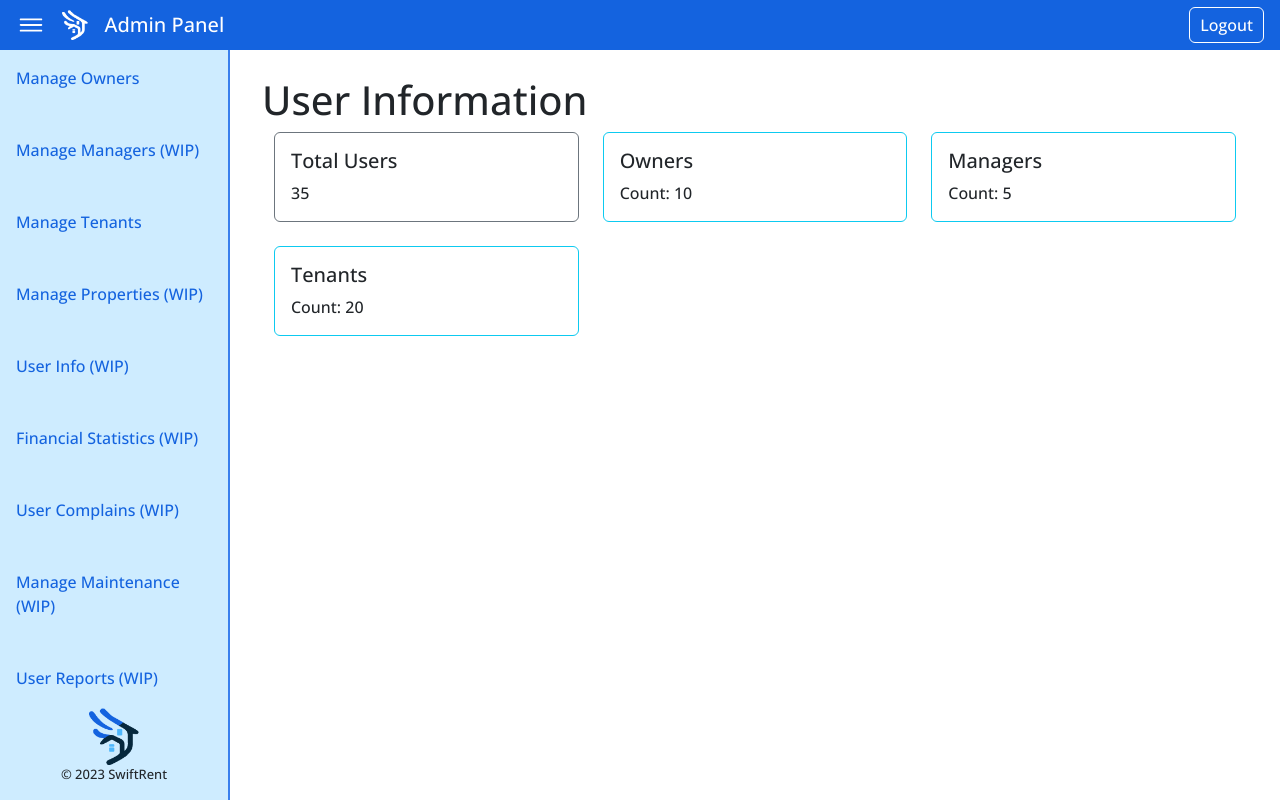
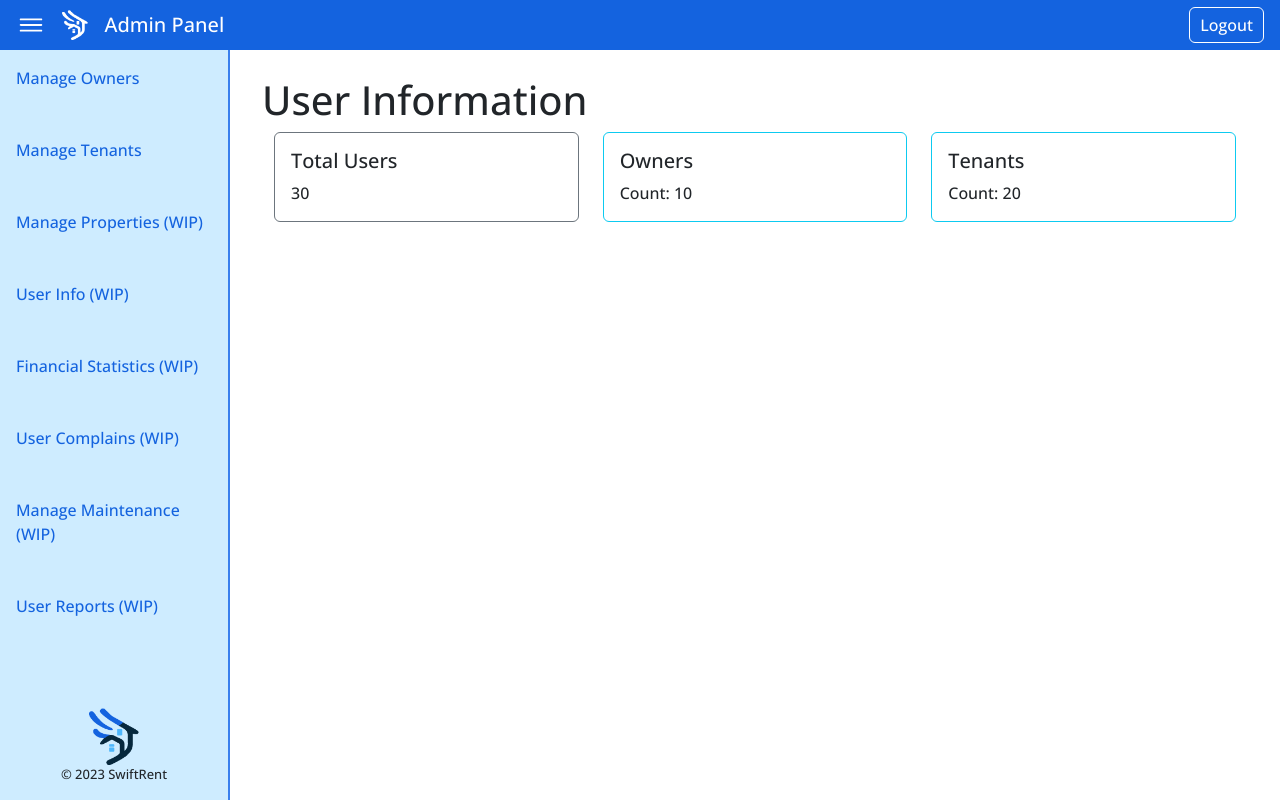
Before and after one commit to ibrahimahtsham/swift-rent-admin, a React (Vite) app: page /dashboard/user-info in a window 1280 px wide. Built offline with nearby package versions, Linux system fonts and the light colour scheme.

Commit message:
side bar managers removed, padding added to google charts

```diff
--- a/src/components/UI/Sidebar.jsx
+++ b/src/components/UI/Sidebar.jsx
@@ -9,9 +9,9 @@ const Sidebar = ({ isClicked }) => {
         <NavLink className="menu-item" to="/dashboard/manage-owners">
           <li>Manage Owners</li>
         </NavLink>
-        <NavLink className="menu-item" to="/dashboard/manage-managers">
+        {/* <NavLink className="menu-item" to="/dashboard/manage-managers">
           <li>Manage Managers (WIP)</li>
-        </NavLink>
+        </NavLink> */}
         <NavLink className="menu-item" to="/dashboard/manage-tenants">
           <li>Manage Tenants</li>
         </NavLink>
--- a/src/pages/FinancialStats.jsx
+++ b/src/pages/FinancialStats.jsx
@@ -7,7 +7,7 @@ const FinancialStats = () => {
     <div className="main-body">
       <h1>Financial Statistics</h1>
       <div>
-        <Card border="primary">
+        <Card border="primary" className="p-1">
           <div>
             {/* Line Chart 1 */}
             <Chart
--- a/src/pages/UserInfo.jsx
+++ b/src/pages/UserInfo.jsx
@@ -4,8 +4,8 @@ import "bootstrap/dist/css/bootstrap.min.css";
 
 const UserInfo = () => {
   // Assuming you have the user count and user type data
-  const userTypes = ["Owners", "Managers", "Tenants"]; // Replace with your actual user types
-  const userCounts = [10, 5, 20]; // Replace with your actual user counts
+  const userTypes = ["Owners", "Tenants"]; // Replace with your actual user types
+  const userCounts = [10, 20]; // Replace with your actual user counts
 
   const getTotalUsers = () => userCounts.reduce((acc, count) => acc + count, 0);
 
```
